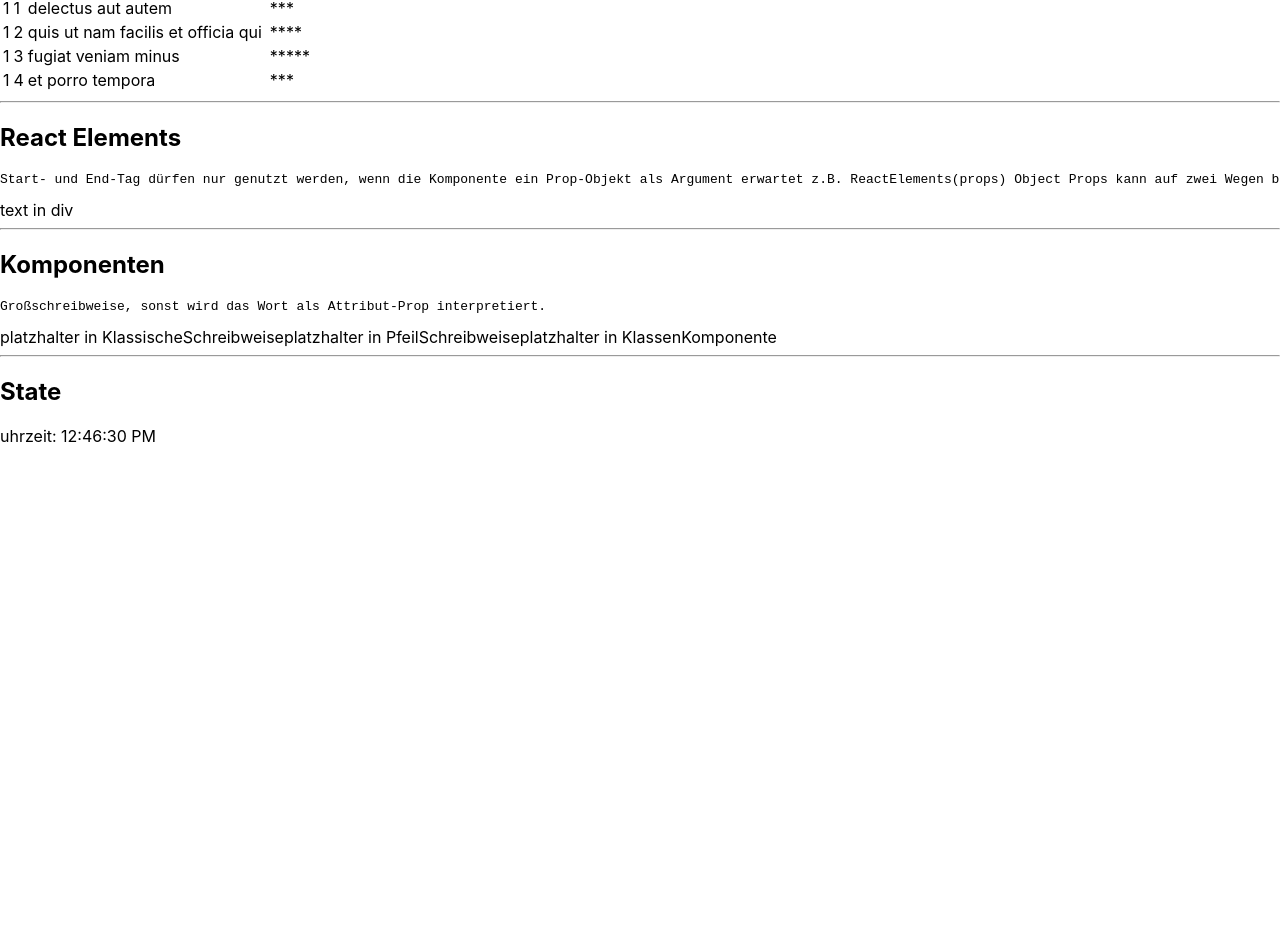
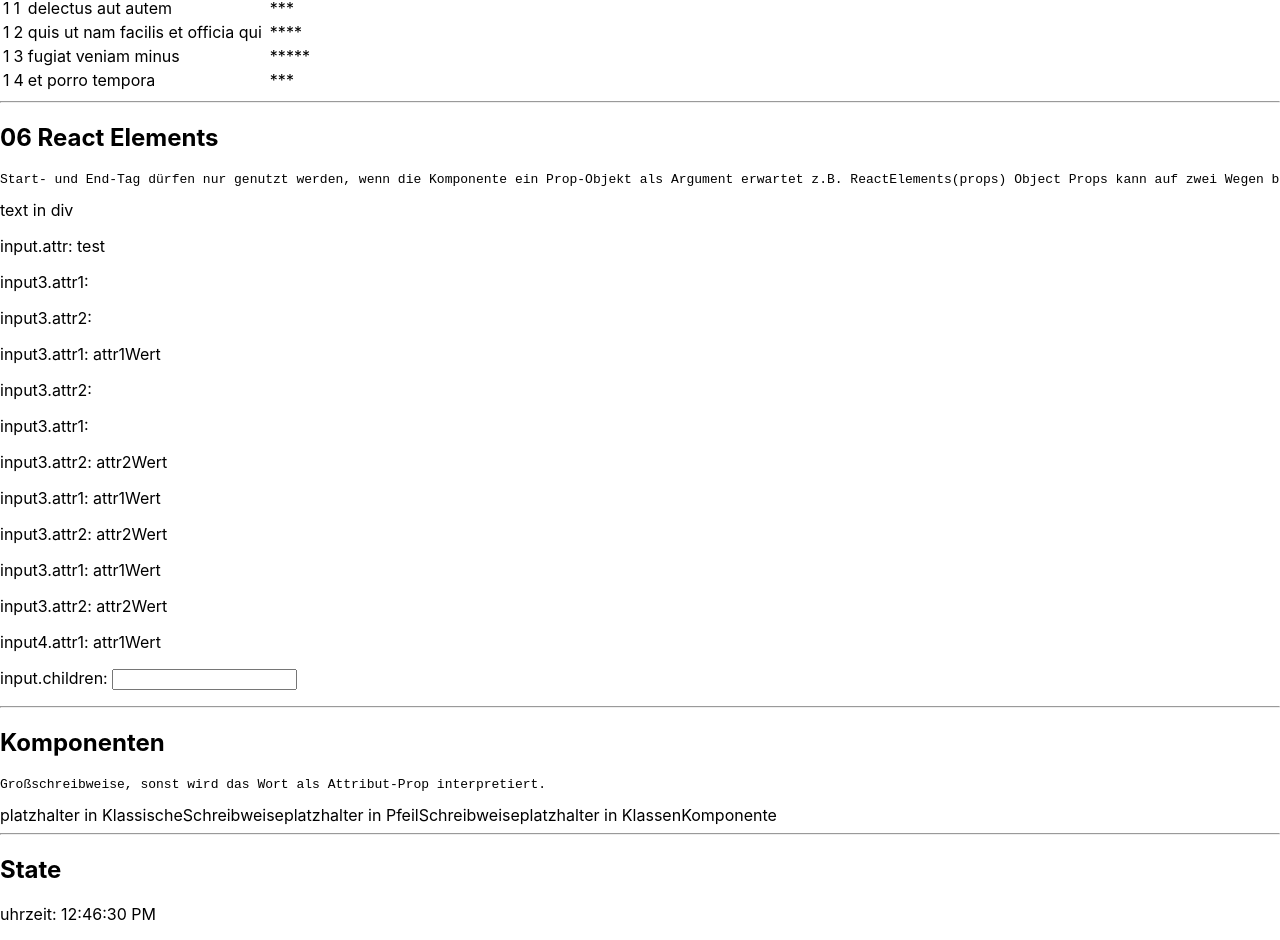
Before and after one commit to ppedvAG/2021-17-08-react, a React (Create React App) app in the folder TRAINER/react17-redux-ts-demos/: page / in a window 1280 px wide. Shown: the part 757-1697 px from the top of the page. Before the commit the page ends 1219 px from the top, so only its background shows below. Built offline with nearby package versions, Linux system fonts and the light colour scheme.

Commit message:
tests with props types

```diff
--- /dev/null
+++ b/TRAINER/react17-redux-ts-demos/src/03-root.tsx
@@ -0,0 +1,134 @@
+import Zufallszahl, { Iterieren } from "./05-attributes";
+import ReactElements, { FunctionComponent1, FunctionComponent2, FunctionComponent3, FunctionComponent4 } from "./06-react-element";
+import { KlassenKomponente, KlassischeSchreibweise, PfeilSchreibweise } from "./07-components";
+import { KomponenteMitState } from "./08-state";
+import Greeter from "./04-greeter";
+import Todos from "./todo-app/Todos";
+
+/*
+Legen Sie eine neue Datei an und einer ähnlichen Funktion wie in App.tsx an.
+Ersetzen Sie die App-Komponente in index.tsx durch die neu erstellte Funktion Root().
+Verschieben Sie die Dateien der App-Komponente in einen Ordner 'AppDefault'.
+*/
+
+function Root() {
+    let component1 = FunctionComponent1;
+    console.log('FunctionComponent1 :>> ', FunctionComponent1);
+    return (
+        <>
+            <h1>Root-Komponente der React App</h1>
+
+            <h2>Ausgabe von Variablen</h2>
+            <Greeter />
+            <hr />
+
+            <h2>Attribute bei JSX-Elementen</h2>
+            <Zufallszahl />
+            <hr />
+
+            <h2>JSX Iteration</h2>
+            <Iterieren />
+            <hr />
+
+            <h2>Übung: Todos aus einem Array</h2>
+            <Todos />
+            <hr />
+
+            <h2>06 React Elements</h2>
+            <pre>
+                Start- und End-Tag dürfen nur genutzt werden, wenn die Komponente ein Prop-Objekt als Argument erwartet
+                z.B. ReactElements(props)
+
+                Object Props kann auf zwei Wegen befüllt werden:
+                - über Attribute bei React-Elementen
+                - über Inhalte zwischen dem Start- und End-Tag von React-Elementen
+            </pre>
+
+            <ReactElements propInProps="6">
+                <div>div für props</div>
+            </ReactElements>
+            {/* <FunctionComponent1 testAttr="testValue"></FunctionComponent1> */}
+            {/* Fehler: Type '{ testAttr: string; }' is not assignable to type 'IntrinsicAttributes'.
+            Property 'testAttr' does not exist on type 'IntrinsicAttributes'.ts(2322) */}
+
+            {/* <FunctionComponent2 /> */}
+            {/*
+            Fehler:
+            Property 'attr' is missing in type '{}' but required in type '{ attr: string; }'.ts(2741)
+            */}
+
+
+            <FunctionComponent2 attr="test" /> {/* ok */}
+            {/* <FunctionComponent2 test="test"/> */} {/* Fehler */}
+            {/*
+            Type '{ test: string; }' is not assignable to type 'IntrinsicAttributes & { attr: string; }'.
+            */}
+
+            <FunctionComponent3 /> {/* ok */}
+            <FunctionComponent3 attr1="attr1Wert" /> {/* ok */}
+            <FunctionComponent3 attr2="attr2Wert" /> {/* ok */}
+            <FunctionComponent3 attr1="attr1Wert" attr2="attr2Wert" /> {/* ok */}
+            <FunctionComponent3 attr1="attr1Wert" attr2="attr2Wert"></FunctionComponent3> {/* ok */}
+            {/* <FunctionComponent3 attr1="attr1Wert" attr2="attr2Wert">
+            </FunctionComponent3> */} {/* Fehler */}
+            {/*
+            Type '{ children: never[]; attr1: string; attr2: string; }' is not assignable to type 'IntrinsicAttributes & PropsType3'.
+            Property 'children' does not exist on type 'IntrinsicAttributes & PropsType3'.ts(2322)
+            */}
+            {/*
+            Analyse:
+            Im Vergleich zum vorhergehenden Test ist hier ein Zeichen für die neue Zeile als Kind (child -> children) von FunctionComponent3 erschienen.
+            */}
+
+            {/* <FunctionComponent3 attr1="attr1Wert" attr2="attr2Wert">
+                <div>test</div>
+            </FunctionComponent3> */} {/* Fehler */}
+            {/*
+            Type '{ children: Element; attr1: string; attr2: string; }' is not assignable to type 'IntrinsicAttributes & PropsType3'.
+            Property 'children' does not exist on type 'IntrinsicAttributes & PropsType3'.ts(2322)
+            */}
+            {/*
+            Analyse:
+            children sind als vom Typ 'Element'.
+            */}
+            {/* <FunctionComponent3 attr1="attr1Wert" attr2="attr2Wert">
+                <FunctionComponent2 attr="test" />
+            </FunctionComponent3> */} {/* der gleiche Fehler auch mit einer Komponente als Kind. Sie ist für JSX vom Typ 'Element'. */}
+
+            {/* <FunctionComponent4 attr1="attr1Wert">
+            </FunctionComponent4> */} {/* Fehler */}
+            {/*
+            Type '{ children: never[]; attr1: string; }' is not assignable to type 'PropsType4'.
+            Types of property 'children' are incompatible.
+            Type 'never[]' is missing the following properties from type 'ReactElement<any, any>': type, props, key. ts(2322)
+            */}
+            {/*
+            Analyse:
+            Die Informationen zu 'IntrinsicAttributes' sind mit dem Erscheinen der Prop 'children' im Interface PropsType4 verschwunden.
+            Warum vergleicht TS 'never[]' mit 'ReactElement...' und nicht mit 'JSX.Element'?
+            Weil JSX.Element extends ReactElement<any, any>.
+            */}
+
+            <FunctionComponent4 attr1="attr1Wert">
+                <input type="text" />
+            </FunctionComponent4>
+
+
+            <hr />
+
+            <h2>Komponenten</h2>
+            <pre>
+                Großschreibweise, sonst wird das Wort als Attribut-Prop interpretiert.
+            </pre>
+            <KlassischeSchreibweise propA={4} />
+            <PfeilSchreibweise propB="g" />
+            <KlassenKomponente propC={new Date()} />
+            <hr />
+
+            <h2>State</h2>
+            <KomponenteMitState />
+
+        </>
+    )
+}
+export default Root;
--- a/TRAINER/react17-redux-ts-demos/src/06-react-element.tsx
+++ b/TRAINER/react17-redux-ts-demos/src/06-react-element.tsx
@@ -34,8 +34,8 @@
 
 // Wenn Datentyp von Props nicht bekannt, dann 'any'
 // export default ReactElements: React.FC<{ children: Element; propInProps: number; }, any> = function() {
-    // todo #1
-export default function ReactElements (props: any) {
+// todo #1
+export default function ReactElements(props: any) {
     // JSX kann man nur bei Angaben von Datentypen verwenden
     // console.log('JSX :>> ', JSX); // Cannot use namespace 'JSX' as a value.ts(2708)
     const einJSXElement: JSX.Element = <div>text in div</div>;
@@ -46,3 +46,53 @@
         einJSXElement
     }</>
 }
+
+// Eine Komponente, die keine Attribute erwartet
+// Datentyp der Komponente ohne Props:
+// function FunctionComponent(): JSX.Element
+export function FunctionComponent1() {
+    return (
+        <p>
+            text
+        </p>
+    )
+}
+
+// Eine Komponente, welcher mal ein anderes Attribut zugewiesen wird, als beim Parameter definiert
+export function FunctionComponent2(input: { attr: string }) {
+    console.log('input :>> ', input);
+    return (
+        <p>input.attr: {input.attr}</p>
+    )
+}
+
+// Eine Komponente mit vordefiniertem Props-Datentyp
+// die vordefinierten Attribute sind optional
+interface PropsType3 {
+    attr1?: string
+    attr2?: string
+}
+export function FunctionComponent3(input3: PropsType3) {
+    console.log('input3 :>> ', input3);
+    return (
+        <>
+            <p>input3.attr1: {input3.attr1}</p>
+            <p>input3.attr2: {input3.attr2}</p>
+        </>
+    )
+}
+
+// Eine Komponente mit der vordefinierten children-Prop
+interface PropsType4 {
+    attr1?: string
+    children?: JSX.Element
+}
+export function FunctionComponent4(input4: PropsType4) {
+    return (
+        <>
+            <p>input4.attr1: {input4.attr1}</p>
+            <p>input.children: {input4.children}</p>
+        </>
+
+    )
+}
--- a/TRAINER/react17-redux-ts-demos/src/Root.tsx
+++ /dev/null
@@ -1,58 +0,0 @@
-import Zufallszahl, { Iterieren } from "./05-attributes";
-import ReactElements from "./06-react-element";
-import { KlassenKomponente, KlassischeSchreibweise, PfeilSchreibweise } from "./07-components";
-import { KomponenteMitState } from "./08-state";
-import Greeter from "./Greeter";
-import Todos from "./todo-app/Todos";
-
-function Root() {
-    return (
-        <>
-            <h1>Root-Komponente der React App</h1>
-
-            <h2>Ausgabe von Variablen</h2>
-            <Greeter />
-            <hr />
-
-            <h2>Attribute bei JSX-Elementen</h2>
-            <Zufallszahl />
-            <hr />
-
-            <h2>JSX Iteration</h2>
-            <Iterieren />
-            <hr />
-
-            <h2>Übung: Todos aus einem Array</h2>
-            <Todos />
-            <hr />
-
-            <h2>React Elements</h2>
-            <pre>
-                Start- und End-Tag dürfen nur genutzt werden, wenn die Komponente ein Prop-Objekt als Argument erwartet
-                z.B. ReactElements(props)
-
-                Object Props kann auf zwei Wegen befüllt werden:
-                - über Attribute bei React-Elementen
-                - über Inhalte zwischen dem Start- und End-Tag von React-Elementen
-                </pre>
-            <ReactElements propInProps="6">
-                <div>div für props</div>
-            </ReactElements>
-            <hr />
-
-            <h2>Komponenten</h2>
-            <pre>
-                Großschreibweise, sonst wird das Wort als Attribut-Prop interpretiert.
-            </pre>
-            <KlassischeSchreibweise propA={4}/>
-            <PfeilSchreibweise propB="g"/>
-            <KlassenKomponente propC={new Date()}/>
-            <hr />
-
-            <h2>State</h2>
-            <KomponenteMitState />
-
-        </>
-    )
-}
-export default Root;
--- a/TRAINER/react17-redux-ts-demos/src/index.tsx
+++ b/TRAINER/react17-redux-ts-demos/src/index.tsx
@@ -5,7 +5,7 @@
 // import { store } from './app/store';
 // import { Provider } from 'react-redux';
 import * as serviceWorker from './serviceWorker';
-import Root from './Root';
+import Root from './03-root';
 
 /* ReactDOM.render(
   <React.StrictMode>
```
Also changed, not shown: TRAINER/react17-redux-ts-demos/src/08-state.tsx (+9 -0 lines), TRAINER/react17-redux-ts-demos/src/04-greeter.tsx (renamed from TRAINER/react17-redux-ts-demos/src/Greeter.tsx), 2 other files (tests, documents, lock files or other folders).
